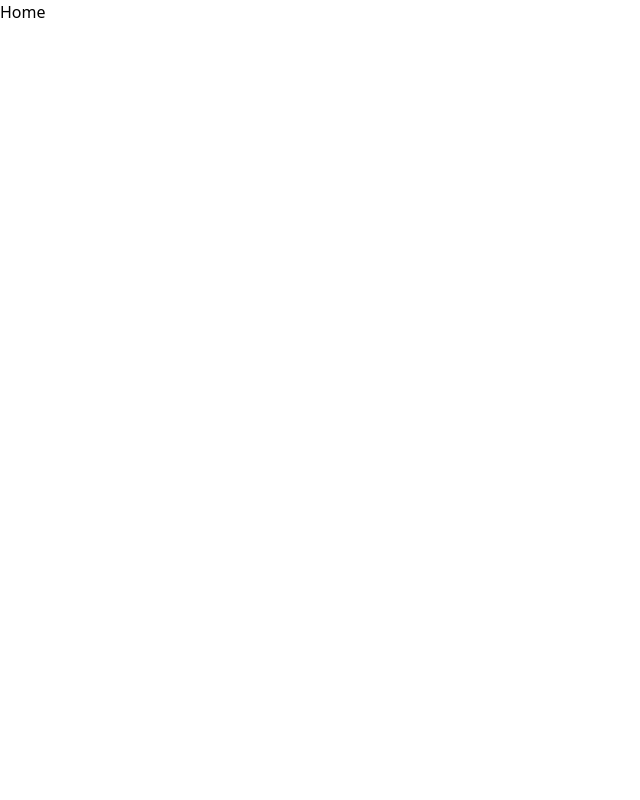
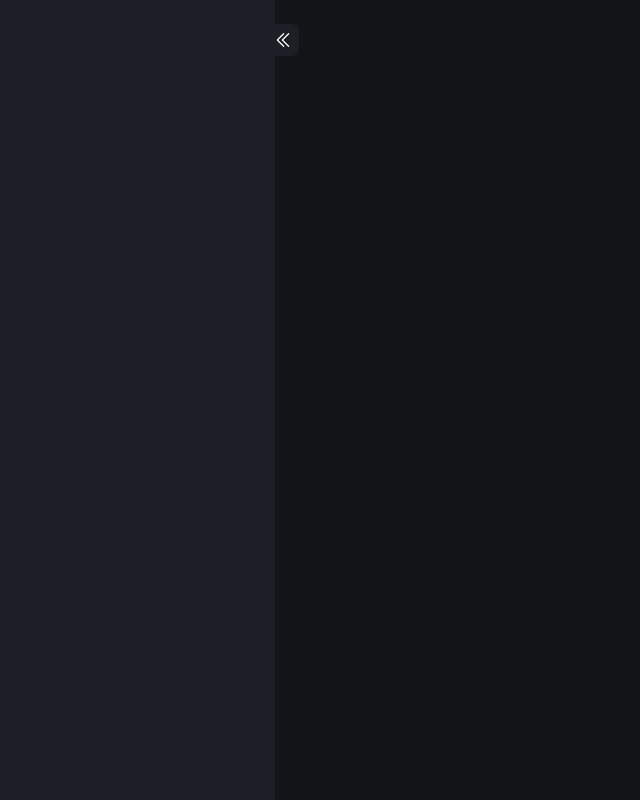
Before and after one commit to mpfuns/Codepen-clone, a React (Create React App) app: page /home in a window 1280 px wide. Shown: the whole page, without its empty margins (0-640 px from the left). Built offline with nearby package versions, Linux system fonts and the light colour scheme.

Commit message:
working on  left  div

```diff
--- a/package.json
+++ b/package.json
@@ -13,6 +13,7 @@
     "react": "^18.2.0",
     "react-codemirror2": "^7.3.0",
     "react-dom": "^18.2.0",
+    "react-icons": "^5.0.1",
     "react-router-dom": "^6.22.1",
     "react-scripts": "^5.0.1",
     "web-vitals": "^2.1.4"
--- a/src/App.js
+++ b/src/App.js
@@ -1,4 +1,4 @@
-import { Route, Routes } from "react-router-dom";
+import { Navigate, Route, Routes } from "react-router-dom";
 import { Home } from "./container";
 
 function App() {
@@ -7,6 +7,9 @@ function App() {
   <div className="w-screen h-screen flex items-start justify-start  overflow-hidden">
   <Routes>
     <Route path="/home/*"  element={<Home />}/>
+    {/* if the route not matching */}
+    <Route path="*"  element={<Navigate to={"/home"} />} />
+
   </Routes>
   </div>
 
--- a/src/container/Home.jsx
+++ b/src/container/Home.jsx
@@ -1,8 +1,22 @@
-import React from 'react'
+import React, { useState } from 'react'
+import { HiChevronDoubleLeft} from "react-icons/hi2"
 
 const Home = () => {
+  const [ isSideMenu, setIsSideMenu] = useState(false)
   return (
-    <div>Home</div>
+   <>
+   <div  className={`w-2 ${isSideMenu? "w-2" : "flex-[.2] xl:flex-[.2]"} min-h-screen max-h-screen relative bg-secondary px-3 py-6 flex flex-col items-center justify-start gap-4 transition-all duration-200 ease-in-out`}>
+    {/* anchor */}
+      <div onClick={()=> setIsSideMenu(!isSideMenu)} className='w-8 h-8 bg-secondary rounded-tr-lg rounded-br-lg absolute -right-6 flex items-center justify-center cursor-pointer '>
+        <HiChevronDoubleLeft  className='text-white text-xl'/>
+      </div>
+    {/* logo */}
+
+    {/* start coding */}
+    {/*home nav */}
+     </div>
+   <div></div>
+   </>
   )
 }
 
--- a/src/index.css
+++ b/src/index.css
@@ -1,3 +1,9 @@
 @tailwind base;
 @tailwind components;
 @tailwind utilities;
+@import url(https://fonts.googleapis.com/css?family=Poppins:100,100italic,200,200italic,300,300italic,regular,italic,500,500italic,600,600italic,700,700italic,800,800italic,900,900italic);
+
+body{
+     background: #131417;
+      font-family: "Poppins", sans-serif, system-ui, -apple-system, BlinkMacSystemFont, 'Segoe UI', Roboto, Oxygen, Ubuntu, Cantarell, 'Open Sans', 'Helvetica Neue', sans-serif ;
+}
--- a/tailwind.config.js
+++ b/tailwind.config.js
@@ -4,7 +4,14 @@ module.exports = {
     "./src/**/*.{js,jsx,ts,tsx}",
   ],
   theme: {
-    extend: {},
+    extend: {
+      colors: {
+        primary: "#131417",
+        secondary: "#1E1F26",
+        primaryText: "#868CA0",
+        text555: "#555",
+      },
+    },
   },
   plugins: [],
 }
```
Also changed, not shown: 1 other file (tests, documents, lock files or other folders).
